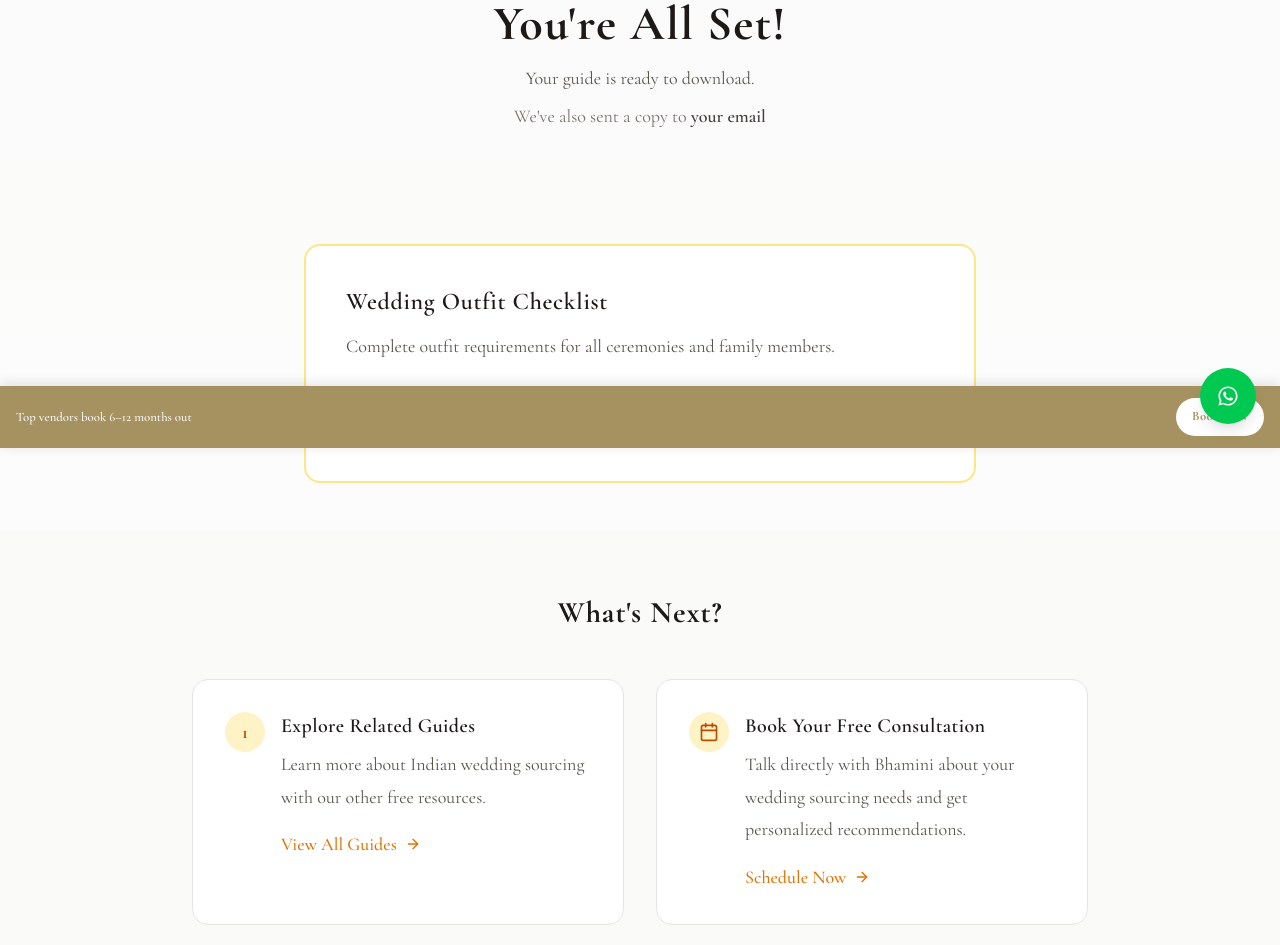
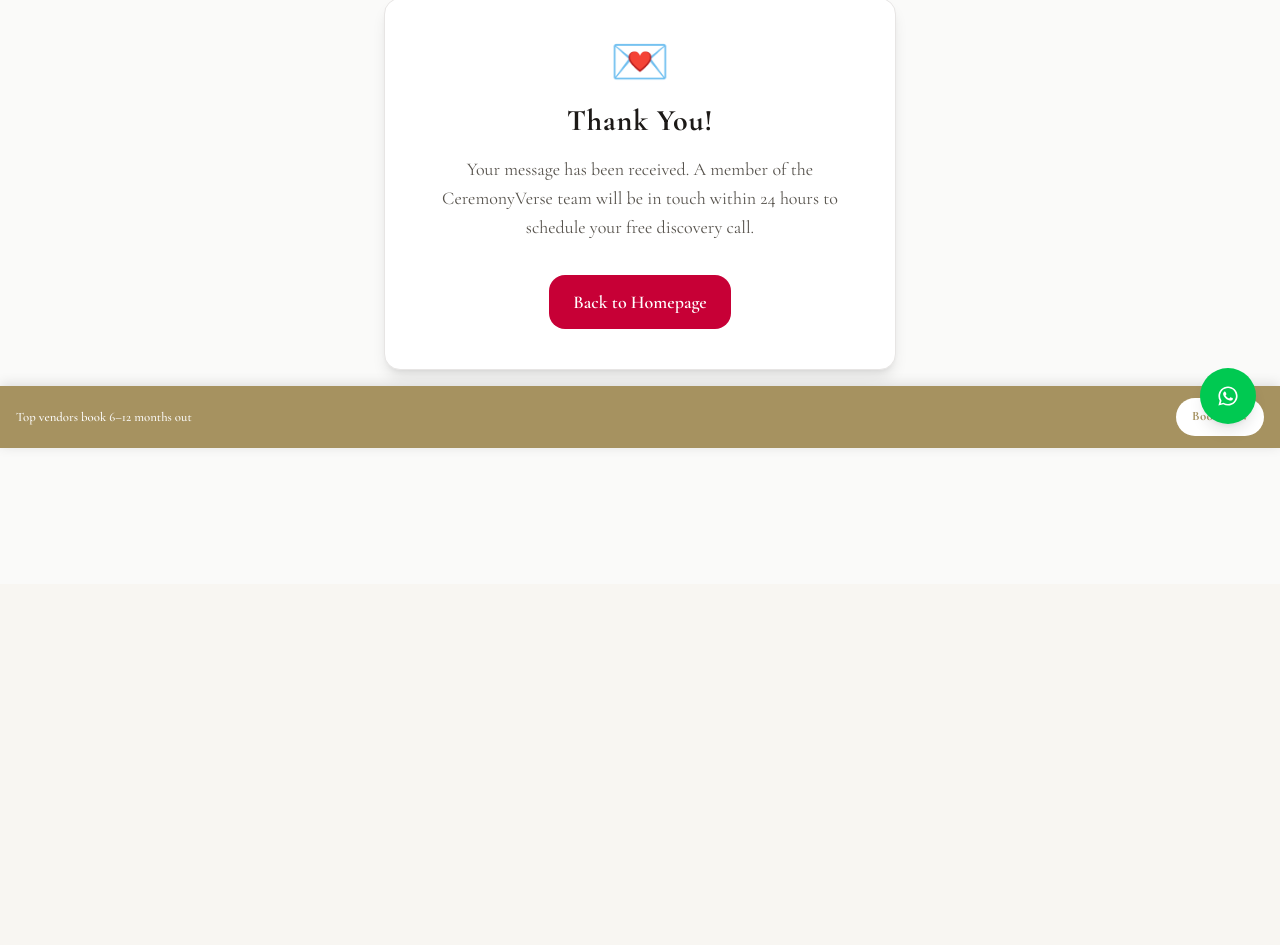
Before and after one commit to leylabernie/v0-ceremony-verse-wedding-concierge, a Next.js app: page /thank-you in a window 1280 px wide. Shown: the part 352-1297 px from the top of the page. After the commit the page ends 936 px from the top, so only its background shows below. Built offline with nearby package versions, Linux system fonts and the light colour scheme.

Commit message:
Update page.tsx

```diff
--- a/app/thank-you/page.tsx
+++ b/app/thank-you/page.tsx
@@ -1,226 +1,39 @@
-'use client'
+import { Suspense } from 'react';
+import { useSearchParams } from 'next/navigation';
+import Link from 'next/link';
 
-import { useSearchParams } from 'next/navigation'
-import Link from 'next/link'
-import { CheckCircle, Calendar, MessageCircle, ArrowRight } from 'lucide-react'
+// 1. This component handles reading the URL parameters
+function ThankYouMessage() {
+  const searchParams = useSearchParams();
+  // This checks if your form passed a name (e.g., ?name=Sarah)
+  const name = searchParams.get('name');
 
-const guideInfo: Record<string, { title: string; description: string }> = {
-  'price-guide': {
-    title: 'India Sourcing Price Guide',
-    description: 'Real 2026 pricing for Indian wedding outfits with shipping and customs breakdown.'
-  },
-  'checklist': {
-    title: 'Wedding Outfit Checklist',
-    description: 'Complete outfit requirements for all ceremonies and family members.'
-  },
-  'timeline': {
-    title: 'Wedding Sourcing Timeline',
-    description: 'Month-by-month planning guide to ensure nothing arrives late.'
-  },
-  'vendor-flags': {
-    title: 'Vendor Red Flags Guide',
-    description: 'How to spot scams and verify vendors before sending money.'
-  }
+  return (
+    <div className="min-h-screen bg-stone-50 flex items-center justify-center px-4 py-20">
+      <div className="max-w-lg text-center bg-white p-10 rounded-2xl shadow-lg border border-stone-200">
+        <div className="text-5xl mb-4">💌</div>
+        <h1 className="text-3xl font-bold text-stone-900 mb-4">
+          Thank You{name ? `, ${name}` : ''}!
+        </h1>
+        <p className="text-stone-600 text-lg mb-8 leading-relaxed">
+          Your message has been received. A member of the CeremonyVerse team will be in touch within 24 hours to schedule your free discovery call.
+        </p>
+        <Link
+          href="/"
+          className="inline-block bg-rose-700 hover:bg-rose-800 text-white font-semibold py-3 px-6 rounded-lg transition-colors"
+        >
+          Back to Homepage
+        </Link>
+      </div>
+    </div>
+  );
 }
 
+// 2. This is the main page. The <Suspense> wrapper fixes the Vercel build error!
 export default function ThankYouPage() {
-  const searchParams = useSearchParams()
-  const guide = searchParams.get('guide') || 'checklist'
-  const email = searchParams.get('email') || ''
-
-  const guideData = guideInfo[guide] || guideInfo['checklist']
-
   return (
-    <div className="min-h-screen bg-gradient-to-b from-stone-50 to-white">
-      {/* Hero Section */}
-      <section className="pt-20 pb-12 sm:pt-32 sm:pb-16 px-4 sm:px-6 lg:px-8">
-        <div className="max-w-2xl mx-auto text-center">
-          <div className="flex justify-center mb-6">
-            <CheckCircle className="w-16 h-16 text-emerald-600" />
-          </div>
-          <h1 className="text-4xl sm:text-5xl font-bold text-stone-900 mb-4">
-            You're All Set!
-          </h1>
-          <p className="text-lg text-stone-600 mb-2">
-            Your guide is ready to download.
-          </p>
-          <p className="text-stone-500">
-            We've also sent a copy to <span className="font-semibold text-stone-700">{email || 'your email'}</span>
-          </p>
-        </div>
-      </section>
-
-      {/* Download Section */}
-      <section className="py-12 px-4 sm:px-6 lg:px-8">
-        <div className="max-w-2xl mx-auto">
-          <div className="bg-white border-2 border-amber-200 rounded-lg p-8 sm:p-10">
-            <h2 className="text-2xl font-semibold text-stone-900 mb-3">
-              {guideData.title}
-            </h2>
-            <p className="text-stone-600 mb-6">
-              {guideData.description}
-            </p>
-            <a
-              href={`/${guide === 'price-guide' ? 'india-sourcing-price-guide.pdf' : guide === 'checklist' ? 'wedding-outfit-checklist.pdf' : 'wedding-outfit-checklist.pdf'}`}
-              download
-              className="inline-flex items-center gap-2 px-6 py-3 bg-amber-600 hover:bg-amber-700 text-white font-semibold rounded-lg transition-colors"
-            >
-              Download PDF
-              <ArrowRight className="w-4 h-4" />
-            </a>
-          </div>
-        </div>
-      </section>
-
-      {/* Next Steps Section */}
-      <section className="py-16 px-4 sm:px-6 lg:px-8 bg-stone-50">
-        <div className="max-w-4xl mx-auto">
-          <h2 className="text-3xl font-bold text-stone-900 mb-12 text-center">
-            What's Next?
-          </h2>
-
-          <div className="grid md:grid-cols-2 gap-8">
-            {/* Step 1: Related Content */}
-            <div className="bg-white rounded-lg p-8 border border-stone-200">
-              <div className="flex items-start gap-4">
-                <div className="flex-shrink-0 w-10 h-10 rounded-full bg-amber-100 flex items-center justify-center">
-                  <span className="text-amber-700 font-bold">1</span>
-                </div>
-                <div className="flex-1">
-                  <h3 className="text-xl font-semibold text-stone-900 mb-2">
-                    Explore Related Guides
-                  </h3>
-                  <p className="text-stone-600 mb-4">
-                    Learn more about Indian wedding sourcing with our other free resources.
-                  </p>
-                  <Link
-                    href="/free-guides"
-                    className="inline-flex items-center gap-2 text-amber-600 hover:text-amber-700 font-medium"
-                  >
-                    View All Guides
-                    <ArrowRight className="w-4 h-4" />
-                  </Link>
-                </div>
-              </div>
-            </div>
-
-            {/* Step 2: Book Consultation */}
-            <div className="bg-white rounded-lg p-8 border border-stone-200">
-              <div className="flex items-start gap-4">
-                <div className="flex-shrink-0 w-10 h-10 rounded-full bg-amber-100 flex items-center justify-center">
-                  <Calendar className="w-5 h-5 text-amber-700" />
-                </div>
-                <div className="flex-1">
-                  <h3 className="text-xl font-semibold text-stone-900 mb-2">
-                    Book Your Free Consultation
-                  </h3>
-                  <p className="text-stone-600 mb-4">
-                    Talk directly with Bhamini about your wedding sourcing needs and get personalized recommendations.
-                  </p>
-                  <Link
-                    href="/contact"
-                    className="inline-flex items-center gap-2 text-amber-600 hover:text-amber-700 font-medium"
-                  >
-                    Schedule Now
-                    <ArrowRight className="w-4 h-4" />
-                  </Link>
-                </div>
-              </div>
-            </div>
-
-            {/* Step 3: Blog */}
-            <div className="bg-white rounded-lg p-8 border border-stone-200">
-              <div className="flex items-start gap-4">
-                <div className="flex-shrink-0 w-10 h-10 rounded-full bg-amber-100 flex items-center justify-center">
-                  <span className="text-amber-700 font-bold">3</span>
-                </div>
-                <div className="flex-1">
-                  <h3 className="text-xl font-semibold text-stone-900 mb-2">
-                    Read Our Blog
-                  </h3>
-                  <p className="text-stone-600 mb-4">
-                    Deep dives into NRI wedding shopping, scams, sizing, customs duties, and real client stories.
-                  </p>
-                  <Link
-                    href="/blog"
-                    className="inline-flex items-center gap-2 text-amber-600 hover:text-amber-700 font-medium"
-                  >
-                    Read Articles
-                    <ArrowRight className="w-4 h-4" />
-                  </Link>
-                </div>
-              </div>
-            </div>
-
-            {/* Step 4: WhatsApp */}
-            <div className="bg-white rounded-lg p-8 border border-stone-200">
-              <div className="flex items-start gap-4">
-                <div className="flex-shrink-0 w-10 h-10 rounded-full bg-amber-100 flex items-center justify-center">
-                  <MessageCircle className="w-5 h-5 text-amber-700" />
-                </div>
-                <div className="flex-1">
-                  <h3 className="text-xl font-semibold text-stone-900 mb-2">
-                    Quick Chat on WhatsApp
-                  </h3>
-                  <p className="text-stone-600 mb-4">
-                    Have a quick question? Message us on WhatsApp and we'll respond within a few hours.
-                  </p>
-                  <a
-                    href="https://wa.me/12153419990?text=Hi%20Bhamini!%20I%20just%20downloaded%20your%20guide%20and%20have%20a%20question."
-                    target="_blank"
-                    rel="noopener noreferrer"
-                    className="inline-flex items-center gap-2 text-amber-600 hover:text-amber-700 font-medium"
-                  >
-                    Message Us
-                    <ArrowRight className="w-4 h-4" />
-                  </a>
-                </div>
-              </div>
-            </div>
-          </div>
-        </div>
-      </section>
-
-      {/* Trust Section */}
-      <section className="py-16 px-4 sm:px-6 lg:px-8">
-        <div className="max-w-3xl mx-auto text-center">
-          <h2 className="text-2xl font-bold text-stone-900 mb-6">
-            Why CeremonyVerse?
-          </h2>
-          <div className="grid md:grid-cols-3 gap-6">
-            <div>
-              <div className="text-3xl font-bold text-amber-600 mb-2">100%</div>
-              <p className="text-stone-600">Fit Guarantee with alteration coverage</p>
-            </div>
-            <div>
-              <div className="text-3xl font-bold text-amber-600 mb-2">30-50%</div>
-              <p className="text-stone-600">Savings vs. US Indian boutiques</p>
-            </div>
-            <div>
-              <div className="text-3xl font-bold text-amber-600 mb-2">Live Video</div>
-              <p className="text-stone-600">Shopping before you commit</p>
-            </div>
-          </div>
-        </div>
-      </section>
-
-      {/* Footer CTA */}
-      <section className="py-12 px-4 sm:px-6 lg:px-8 bg-stone-900 text-white">
-        <div className="max-w-2xl mx-auto text-center">
-          <h2 className="text-2xl sm:text-3xl font-bold mb-4">
-            Ready to Start Your Wedding Sourcing Journey?
-          </h2>
-          <p className="text-stone-300 mb-8">
-            Get personalized recommendations from Bhamini in a free 30-minute consultation.
-          </p>
-          <Link
-            href="/contact"
-            className="inline-block px-8 py-4 bg-amber-600 hover:bg-amber-700 text-white font-semibold rounded-lg transition-colors"
-          >
-            Book Free Consultation
-          </Link>
-        </div>
-      </section>
-    </div>
-  )
+    <Suspense fallback={<div className="min-h-screen flex items-center justify-center text-stone-500">Loading...</div>}>
+      <ThankYouMessage />
+    </Suspense>
+  );
 }
```
